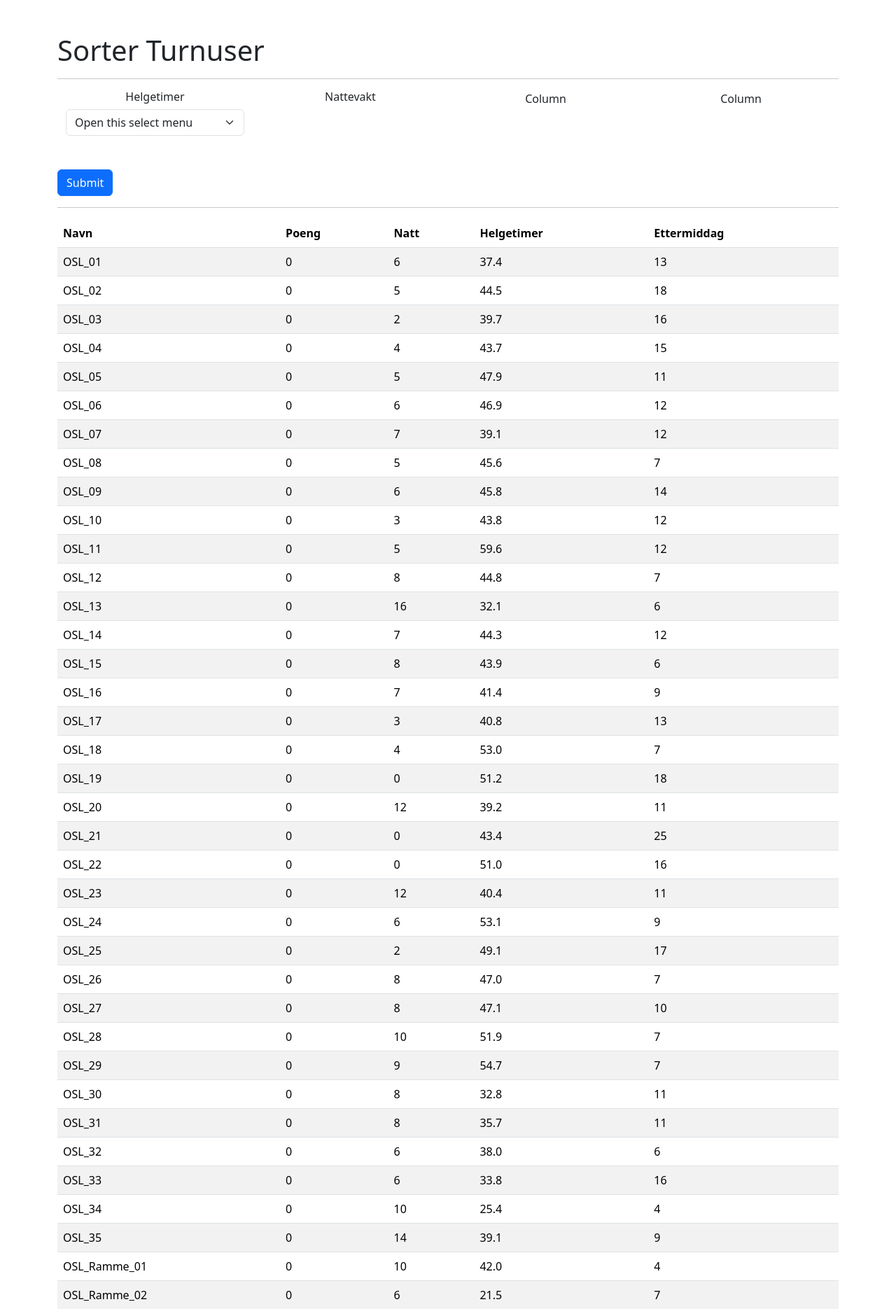
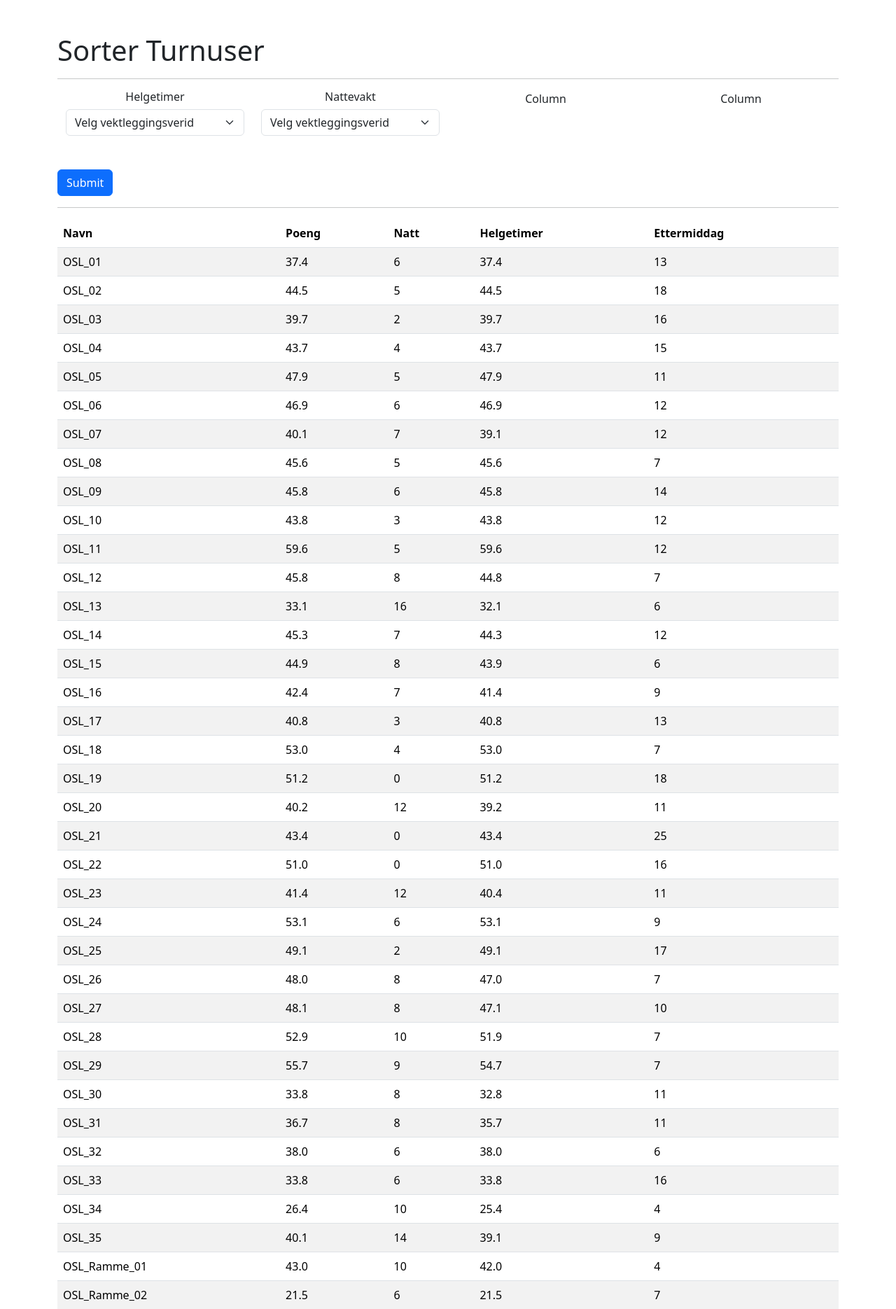
Before and after one commit to solveotto/shift_rotation_organizer, a Flask app: page / in a window 1280 px wide. Shown: the part 68-1938 px from the top of the page at 70% size. Run offline with Flask 3, Linux system fonts and the light colour scheme.

Commit message:
fungerende poeng med web

```diff
--- a/app.py
+++ b/app.py
@@ -7,51 +7,63 @@ app = Flask(__name__)
 app.secret_key = "secret"
 
 
+class DataframeManager():
+    def __init__(self) -> None:
+        self.df = pd.read_json('turnus_df_R24.json')
+        self.helgetimer_mulip = 1
 
-org_df = pd.read_json('turnus_df_R24.json')
+        self.update_df()
+
+    def update_df(self):
+        self.calc_helgetimer()
+        self.calc_netter()
+
+
+    def calc_helgetimer(self):
+        self.df['poeng'] = self.df['poeng'] + self.df['helgetimer'] * self.helgetimer_mulip
+
+    def calc_netter(self):
+        self.df.loc[self.df['natt'] > 6, 'poeng'] += 1
+
+
+
+
+df_manager = DataframeManager()
+
+
+@app.route('/')
+def home():
+    # Convert DataFrame to a list of dictionaries
+    table_data = df_manager.df.to_dict(orient='records')
+
+    helgetimer = session.get('helgetimer', '0')
+
+    session.clear()
+
+    # Pass the table data to the template
+    return render_template('index.html', table_data=table_data, helgetimer=helgetimer)
+
+
+@app.route('/submit', methods=['POST'])
+def calulate():
+    # Resets points value
+    df_manager.df['poeng'] = 0
+
+    helgetimer = request.form.get('helgetimer', '0')
+    df_manager.helgetimer_mulip = int(helgetimer)
+
+
+
+
+    df_manager.update_df()
+
+    session['helgetimer'] = helgetimer
 
 
 
 
 
-
-@app.route('/')
-def home():
-    session['dataframe'] = org_df.to_json(orient='split')
-    df_json = session.get('dataframe')
-    df = pd.read_json(df_json, orient='split')
-
-    #data = df.to_html()
-
-    # Convert DataFrame to a list of dictionaries
-    table_data = df.to_dict(orient='records')
-
-    # Pass the table data to the template
-    return render_template('index.html', table_data=table_data)
-
-
-@app.route('/submit', methods=['POST'])
-def calulate():
-    df_json = session.get('dataframe')
-    df_calc = pd.read_json(df_json, orient='split')
-    print(type(df_calc))
-
-
-
-    helgetimer_input = int(request.form['helgetimer'])
-
-    df_calc['poeng'] = df_calc['poeng'] + df_calc['helgetimer']
-
-
-
-    #df_calc = session.get('dataframe')
-
-
-    #df_calc.loc[df_calc['natt'] > 6, 'poeng'] += 1
-
-    session['dataframe'] = df_calc.to_json(orient='split')
-
-
+    #return render_template('index.html', helgetimer=helgetimer)
     return redirect(url_for('home'))
 
 
--- a/templates/index.html
+++ b/templates/index.html
@@ -17,15 +17,21 @@
             <div class="col">
               <h6>Helgetimer</h6>
               <select class="form-select" aria-label="Default select example" id="helgetimer" name="helgetimer">
-                <option selected>Open this select menu</option>
-                <option value="1">One</option>
-                <option value="2">Two</option>
-                <option value="3">Three</option>
+                <option value="0" {% if helgetimer == '0' %}selected{% endif %}>Velg vektleggingsverid</option>
+                <option value="1" {% if helgetimer == '1' %}selected{% endif %}>1</option>
+                <option value="2" {% if helgetimer == '2' %}selected{% endif %}>2</option>
+                <option value="3" {% if helgetimer == '3' %}selected{% endif %}>3</option>
               </select>
             </div>
 
             <div class="col">
               <h6>Nattevakt</h6>
+              <select class="form-select" aria-label="Default select example" id="natt" name="natt">
+                <option value="0" {% if natt_select == '0' %}selected{% endif %}>Velg vektleggingsverid</option>
+                <option value="1" {% if natt_select == '1' %}selected{% endif %}>1</option>
+                <option value="2" {% if natt_select == '2' %}selected{% endif %}>2</option>
+                <option value="3" {% if natt_select == '3' %}selected{% endif %}>3</option>
+              </select>
             </div>
             <div class="col">
               Column
```
